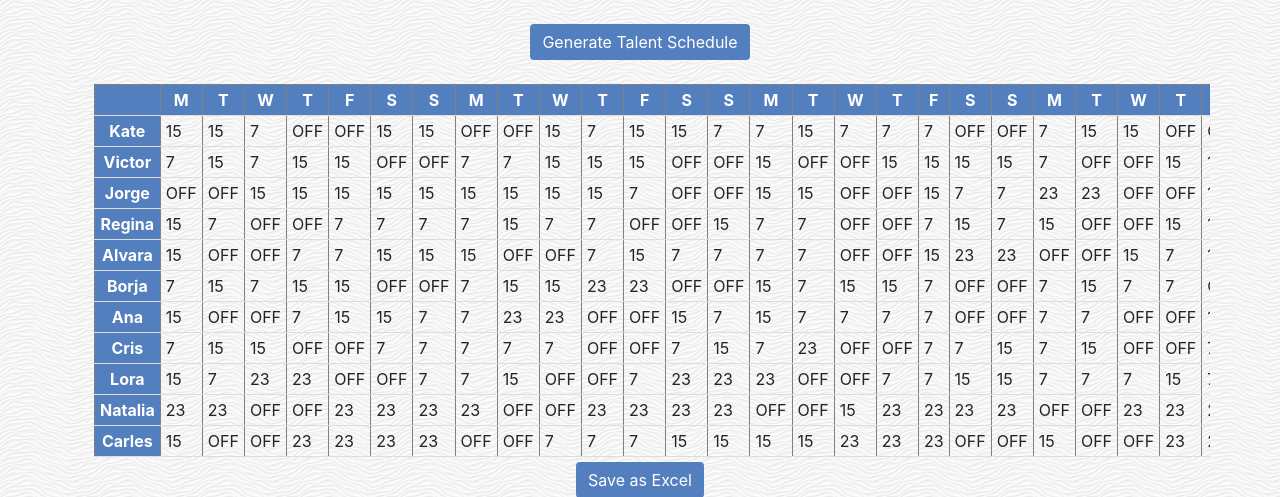
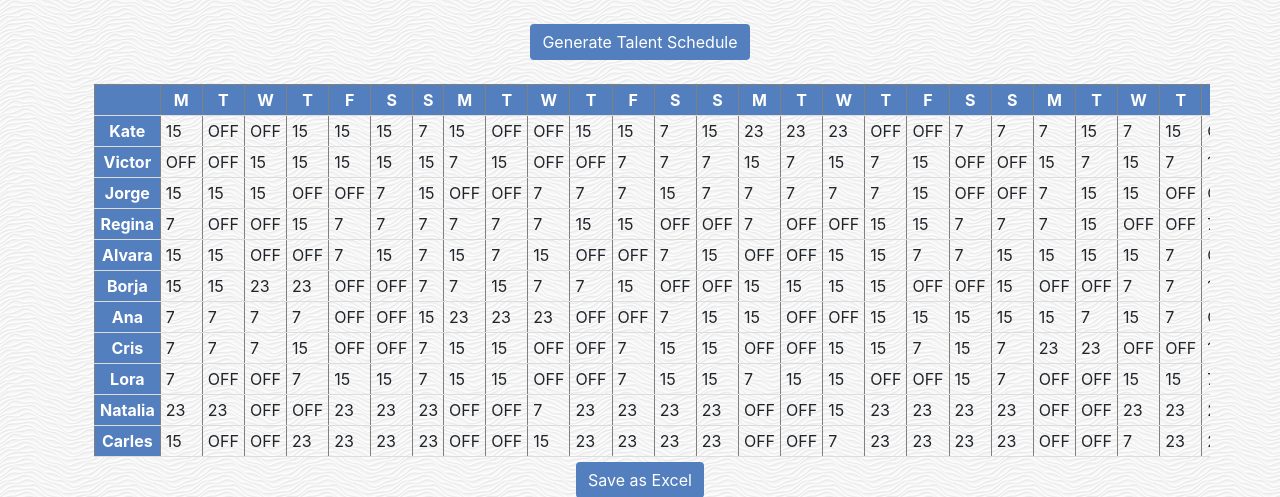
Before and after one commit to katherineb28/work-team, a Flask app: page /template1 in a window 1280 px wide. Shown: the part 76-573 px from the top of the page. Run offline with Flask 2, Linux system fonts and the light colour scheme; parts of the project's set-up code (start-up, migrations or seed data) failed here and were passed over; some libraries are stand-ins or nearby versions.

Commit message:
final fix

```diff
--- a/myenv/application.py
+++ b/myenv/application.py
@@ -15,11 +15,11 @@ from schedule_generator import PARSER, solve_shift_scheduling
 from talent_schedule_generator import main as tc
 from datetime import datetime, date, time
 import sqlalchemy
-
-import urlparse
+import urllib.parse
+from urllib.parse import urlparse
 import psycopg2
-urlparse.uses_netloc.append("postgres")
-url = urlparse.urlparse(os.environ["DATABASE_URL"])
+urllib.parse.uses_netloc.append("postgres")
+url = urllib.parse.urlparse(os.environ["DATABASE_URL"])
 conn = psycopg2.connect(
                         database=url.path[1:],
                         user=url.username,
@@ -84,12 +84,12 @@ def delete_requests(id):
 @app.route("/download_as_csv/<role>",methods = ["GET","POST"])
 def download_as_csv(role):
     if role == 'Manager':
-        return send_file('/home/ubuntu/workspace/final/templates/manager-schedule-for-December.csv',
+        return send_file('templates/manager-schedule-for-December.csv',
                      mimetype='text/csv',
                      attachment_filename='manager-schedule-for-December.csv',
                      as_attachment=True)
     else:
-        return send_file('/home/ubuntu/workspace/final/templates/talent-schedule-for-December.csv',
+        return send_file('templates/talent-schedule-for-December.csv',
                      mimetype='text/csv',
                      attachment_filename='talent-schedule-for-December.csv',
                      as_attachment=True)
@@ -126,8 +126,8 @@ def employees():
     employees = db.execute("SELECT * FROM employees ORDER BY role ASC")
     total_managers = db.execute("SELECT COUNT(role) FROM employees WHERE role = :role", role = "Manager")
     total_talents = db.execute("SELECT COUNT(role) FROM employees WHERE role = :role", role = "Talent")
-    total_managers = total_managers[0]['COUNT(role)']
-    total_talents = total_talents[0]['COUNT(role)']
+    total_managers = total_managers[0]['count']
+    total_talents = total_talents[0]['count']
     return render_template("employees.html",employees = employees,  total_talents = total_talents,total_managers = total_managers)
 
 @app.route("/requests", methods=["GET", "POST"])
@@ -162,7 +162,7 @@ def requests():
     employees = db.execute("SELECT * FROM employees ORDER BY first_name ASC")
     requests = db.execute("SELECT * FROM requests")
     total_requests = db.execute("SELECT COUNT(*) FROM requests")
-    total_requests = total_requests[0]['COUNT(*)']
+    total_requests = total_requests[0]['count']
     return render_template("requests.html", employees = employees,requests = requests, total_requests = total_requests)
 
 @app.route("/template", methods=["GET", "POST"])
@@ -194,9 +194,9 @@ def make_schedule():
         schedule.columns=["M", "T", "W", "T", "F", "S","S","M", "T", "W", "T", "F", "S","S","M", "T", "W", "T", "F", "S","S","M", "T", "W", "T", "F", "S","S"]
         schedule.rename(index={0:"Jose",1: 'Claudia',2:"Alba",3:"Javi",4:'Varun'},inplace = True)
         path = r'final/templates'
-        schedule.to_html('/home/ubuntu/workspace/final/templates/new-schedule.html')
+        schedule.to_html('templates/new-schedule.html')
         filename1 = 'manager-schedule-for-' + month + '.csv'
-        schedule.to_csv(os.path.join(r"/home/ubuntu/workspace/final/templates",filename1))
+        schedule.to_csv(os.path.join(r"templates",filename1))
         return render_template("template.html", month = month)
 
 @app.route('/create_talent_schedule', methods = ["POST","GET"])
@@ -214,9 +214,9 @@ def make_talent_schedule():
         talent_schedule.columns=["M", "T", "W", "T", "F", "S","S","M", "T", "W", "T", "F", "S","S","M", "T", "W", "T", "F", "S","S","M", "T", "W", "T", "F", "S","S"]
         talent_schedule.rename(index={0:"Kate",1: 'Victor',2:"Jorge",3:"Regina",4:'Alvara',5:'Borja',6:'Ana',7:'Cris',8:'Lora',9:'Natalia',10:'Carles'},inplace = True)
         path = r'final/templates'
-        talent_schedule.to_html('/home/ubuntu/workspace/final/templates/talent-schedule.html')
+        talent_schedule.to_html('templates/talent-schedule.html')
         filename2 = 'talent-schedule-for-'+ month + '.csv'
-        talent_schedule.to_csv(os.path.join(r"/home/ubuntu/workspace/final/templates/",filename2))
+        talent_schedule.to_csv(os.path.join(r"templates/",filename2))
         return render_template("template1.html", month = month)
 
 def apology(message, code=400):
--- a/myenv/templates/talent-schedule.html
+++ b/myenv/templates/talent-schedule.html
@@ -36,24 +36,86 @@
     <tr>
       <th>Kate</th>
       <td>15</td>
-      <td>15</td>
-      <td>7</td>
       <td>OFF</td>
       <td>OFF</td>
       <td>15</td>
+      <td>15</td>
+      <td>15</td>
+      <td>7</td>
+      <td>15</td>
+      <td>OFF</td>
+      <td>OFF</td>
+      <td>15</td>
+      <td>15</td>
+      <td>7</td>
+      <td>15</td>
+      <td>23</td>
+      <td>23</td>
+      <td>23</td>
+      <td>OFF</td>
+      <td>OFF</td>
+      <td>7</td>
+      <td>7</td>
+      <td>7</td>
+      <td>15</td>
+      <td>7</td>
+      <td>15</td>
+      <td>OFF</td>
+      <td>OFF</td>
+      <td>15</td>
+    </tr>
+    <tr>
+      <th>Victor</th>
+      <td>OFF</td>
+      <td>OFF</td>
+      <td>15</td>
+      <td>15</td>
+      <td>15</td>
+      <td>15</td>
+      <td>15</td>
+      <td>7</td>
+      <td>15</td>
+      <td>OFF</td>
+      <td>OFF</td>
+      <td>7</td>
+      <td>7</td>
+      <td>7</td>
+      <td>15</td>
+      <td>7</td>
+      <td>15</td>
+      <td>7</td>
       <td>15</td>
       <td>OFF</td>
       <td>OFF</td>
       <td>15</td>
       <td>7</td>
       <td>15</td>
+      <td>7</td>
       <td>15</td>
+      <td>OFF</td>
+      <td>OFF</td>
+    </tr>
+    <tr>
+      <th>Jorge</th>
+      <td>15</td>
+      <td>15</td>
+      <td>15</td>
+      <td>OFF</td>
+      <td>OFF</td>
+      <td>7</td>
+      <td>15</td>
+      <td>OFF</td>
+      <td>OFF</td>
+      <td>7</td>
       <td>7</td>
       <td>7</td>
       <td>15</td>
       <td>7</td>
       <td>7</td>
       <td>7</td>
+      <td>7</td>
+      <td>7</td>
+      <td>15</td>
       <td>OFF</td>
       <td>OFF</td>
       <td>7</td>
@@ -65,16 +127,84 @@
       <td>15</td>
     </tr>
     <tr>
-      <th>Victor</th>
+      <th>Regina</th>
       <td>7</td>
+      <td>OFF</td>
+      <td>OFF</td>
       <td>15</td>
+      <td>7</td>
+      <td>7</td>
+      <td>7</td>
+      <td>7</td>
+      <td>7</td>
       <td>7</td>
       <td>15</td>
       <td>15</td>
       <td>OFF</td>
       <td>OFF</td>
       <td>7</td>
+      <td>OFF</td>
+      <td>OFF</td>
+      <td>15</td>
+      <td>15</td>
       <td>7</td>
+      <td>7</td>
+      <td>7</td>
+      <td>15</td>
+      <td>OFF</td>
+      <td>OFF</td>
+      <td>7</td>
+      <td>15</td>
+      <td>15</td>
+    </tr>
+    <tr>
+      <th>Alvara</th>
+      <td>15</td>
+      <td>15</td>
+      <td>OFF</td>
+      <td>OFF</td>
+      <td>7</td>
+      <td>15</td>
+      <td>7</td>
+      <td>15</td>
+      <td>7</td>
+      <td>15</td>
+      <td>OFF</td>
+      <td>OFF</td>
+      <td>7</td>
+      <td>15</td>
+      <td>OFF</td>
+      <td>OFF</td>
+      <td>15</td>
+      <td>15</td>
+      <td>7</td>
+      <td>7</td>
+      <td>15</td>
+      <td>15</td>
+      <td>15</td>
+      <td>15</td>
+      <td>7</td>
+      <td>OFF</td>
+      <td>OFF</td>
+      <td>15</td>
+    </tr>
+    <tr>
+      <th>Borja</th>
+      <td>15</td>
+      <td>15</td>
+      <td>23</td>
+      <td>23</td>
+      <td>OFF</td>
+      <td>OFF</td>
+      <td>7</td>
+      <td>7</td>
+      <td>15</td>
+      <td>7</td>
+      <td>7</td>
+      <td>15</td>
+      <td>OFF</td>
+      <td>OFF</td>
+      <td>15</td>
       <td>15</td>
       <td>15</td>
       <td>15</td>
@@ -83,94 +213,14 @@
       <td>15</td>
       <td>OFF</td>
       <td>OFF</td>
-      <td>15</td>
-      <td>15</td>
-      <td>15</td>
-      <td>15</td>
-      <td>7</td>
-      <td>OFF</td>
-      <td>OFF</td>
-      <td>15</td>
-      <td>15</td>
-      <td>7</td>
-      <td>15</td>
-    </tr>
-    <tr>
-      <th>Jorge</th>
-      <td>OFF</td>
-      <td>OFF</td>
-      <td>15</td>
-      <td>15</td>
-      <td>15</td>
-      <td>15</td>
-      <td>15</td>
-      <td>15</td>
-      <td>15</td>
-      <td>15</td>
-      <td>15</td>
-      <td>7</td>
-      <td>OFF</td>
-      <td>OFF</td>
-      <td>15</td>
-      <td>15</td>
-      <td>OFF</td>
-      <td>OFF</td>
-      <td>15</td>
       <td>7</td>
       <td>7</td>
-      <td>23</td>
-      <td>23</td>
-      <td>OFF</td>
-      <td>OFF</td>
-      <td>15</td>
-      <td>15</td>
-      <td>15</td>
-    </tr>
-    <tr>
-      <th>Regina</th>
-      <td>15</td>
-      <td>7</td>
-      <td>OFF</td>
-      <td>OFF</td>
-      <td>7</td>
-      <td>7</td>
-      <td>7</td>
-      <td>7</td>
-      <td>15</td>
-      <td>7</td>
-      <td>7</td>
-      <td>OFF</td>
-      <td>OFF</td>
-      <td>15</td>
-      <td>7</td>
-      <td>7</td>
-      <td>OFF</td>
-      <td>OFF</td>
-      <td>7</td>
-      <td>15</td>
-      <td>7</td>
-      <td>15</td>
-      <td>OFF</td>
-      <td>OFF</td>
-      <td>15</td>
       <td>15</td>
       <td>15</td>
       <td>7</td>
     </tr>
     <tr>
-      <th>Alvara</th>
-      <td>15</td>
-      <td>OFF</td>
-      <td>OFF</td>
-      <td>7</td>
-      <td>7</td>
-      <td>15</td>
-      <td>15</td>
-      <td>15</td>
-      <td>OFF</td>
-      <td>OFF</td>
-      <td>7</td>
-      <td>15</td>
+      <th>Ana</th>
       <td>7</td>
       <td>7</td>
       <td>7</td>
@@ -180,17 +230,64 @@
       <td>15</td>
       <td>23</td>
       <td>23</td>
+      <td>23</td>
+      <td>OFF</td>
+      <td>OFF</td>
+      <td>7</td>
+      <td>15</td>
+      <td>15</td>
+      <td>OFF</td>
+      <td>OFF</td>
+      <td>15</td>
+      <td>15</td>
+      <td>15</td>
+      <td>15</td>
+      <td>15</td>
+      <td>7</td>
+      <td>15</td>
+      <td>7</td>
+      <td>OFF</td>
+      <td>OFF</td>
+      <td>15</td>
+    </tr>
+    <tr>
+      <th>Cris</th>
+      <td>7</td>
+      <td>7</td>
+      <td>7</td>
+      <td>15</td>
+      <td>OFF</td>
+      <td>OFF</td>
+      <td>7</td>
+      <td>15</td>
+      <td>15</td>
+      <td>OFF</td>
+      <td>OFF</td>
+      <td>7</td>
+      <td>15</td>
+      <td>15</td>
+      <td>OFF</td>
+      <td>OFF</td>
+      <td>15</td>
+      <td>15</td>
+      <td>7</td>
+      <td>15</td>
+      <td>7</td>
+      <td>23</td>
+      <td>23</td>
       <td>OFF</td>
       <td>OFF</td>
       <td>15</td>
       <td>7</td>
       <td>15</td>
-      <td>15</td>
-      <td>7</td>
     </tr>
     <tr>
-      <th>Borja</th>
+      <th>Lora</th>
       <td>7</td>
+      <td>OFF</td>
+      <td>OFF</td>
+      <td>7</td>
+      <td>15</td>
       <td>15</td>
       <td>7</td>
       <td>15</td>
@@ -200,117 +297,20 @@
       <td>7</td>
       <td>15</td>
       <td>15</td>
-      <td>23</td>
-      <td>23</td>
+      <td>7</td>
+      <td>15</td>
+      <td>15</td>
       <td>OFF</td>
       <td>OFF</td>
       <td>15</td>
-      <td>7</td>
-      <td>15</td>
-      <td>15</td>
-      <td>7</td>
-      <td>OFF</td>
-      <td>OFF</td>
-      <td>7</td>
-      <td>15</td>
-      <td>7</td>
-      <td>7</td>
-      <td>OFF</td>
-      <td>OFF</td>
-      <td>7</td>
-    </tr>
-    <tr>
-      <th>Ana</th>
-      <td>15</td>
-      <td>OFF</td>
-      <td>OFF</td>
-      <td>7</td>
-      <td>15</td>
-      <td>15</td>
-      <td>7</td>
-      <td>7</td>
-      <td>23</td>
-      <td>23</td>
-      <td>OFF</td>
-      <td>OFF</td>
-      <td>15</td>
-      <td>7</td>
-      <td>15</td>
-      <td>7</td>
-      <td>7</td>
-      <td>7</td>
-      <td>7</td>
-      <td>OFF</td>
-      <td>OFF</td>
-      <td>7</td>
       <td>7</td>
       <td>OFF</td>
       <td>OFF</td>
       <td>15</td>
       <td>15</td>
       <td>7</td>
-    </tr>
-    <tr>
-      <th>Cris</th>
-      <td>7</td>
-      <td>15</td>
-      <td>15</td>
-      <td>OFF</td>
-      <td>OFF</td>
       <td>7</td>
       <td>7</td>
-      <td>7</td>
-      <td>7</td>
-      <td>7</td>
-      <td>OFF</td>
-      <td>OFF</td>
-      <td>7</td>
-      <td>15</td>
-      <td>7</td>
-      <td>23</td>
-      <td>OFF</td>
-      <td>OFF</td>
-      <td>7</td>
-      <td>7</td>
-      <td>15</td>
-      <td>7</td>
-      <td>15</td>
-      <td>OFF</td>
-      <td>OFF</td>
-      <td>7</td>
-      <td>7</td>
-      <td>7</td>
-    </tr>
-    <tr>
-      <th>Lora</th>
-      <td>15</td>
-      <td>7</td>
-      <td>23</td>
-      <td>23</td>
-      <td>OFF</td>
-      <td>OFF</td>
-      <td>7</td>
-      <td>7</td>
-      <td>15</td>
-      <td>OFF</td>
-      <td>OFF</td>
-      <td>7</td>
-      <td>23</td>
-      <td>23</td>
-      <td>23</td>
-      <td>OFF</td>
-      <td>OFF</td>
-      <td>7</td>
-      <td>7</td>
-      <td>15</td>
-      <td>15</td>
-      <td>7</td>
-      <td>7</td>
-      <td>7</td>
-      <td>15</td>
-      <td>7</td>
-      <td>OFF</td>
-      <td>OFF</td>
     </tr>
     <tr>
       <th>Natalia</th>
@@ -321,9 +321,9 @@
       <td>23</td>
       <td>23</td>
       <td>23</td>
-      <td>23</td>
       <td>OFF</td>
       <td>OFF</td>
+      <td>7</td>
       <td>23</td>
       <td>23</td>
       <td>23</td>
@@ -354,21 +354,21 @@
       <td>23</td>
       <td>OFF</td>
       <td>OFF</td>
-      <td>7</td>
-      <td>7</td>
-      <td>7</td>
       <td>15</td>
-      <td>15</td>
-      <td>15</td>
-      <td>15</td>
+      <td>23</td>
       <td>23</td>
       <td>23</td>
       <td>23</td>
       <td>OFF</td>
       <td>OFF</td>
-      <td>15</td>
+      <td>7</td>
+      <td>23</td>
+      <td>23</td>
+      <td>23</td>
+      <td>23</td>
       <td>OFF</td>
       <td>OFF</td>
+      <td>7</td>
       <td>23</td>
       <td>23</td>
       <td>23</td>
```
Also changed, not shown: myenv/schedule_generator.py (+33 -5 lines), myenv/talent_schedule_generator.py (+31 -6 lines), myenv/templates/talent-schedule-for-December.csv (+11 -11 lines).
